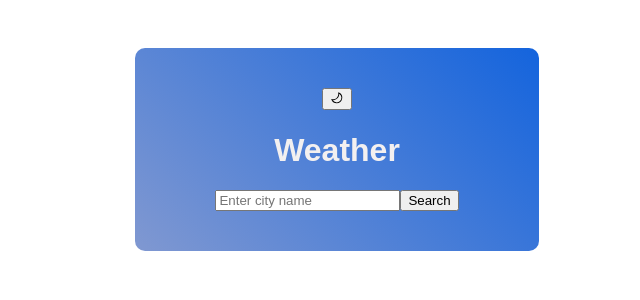
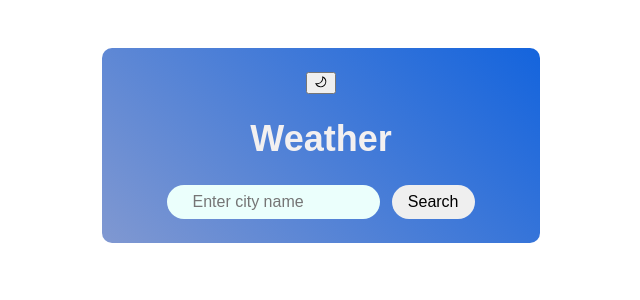
Before and after one commit to LenaM777/weather-app-react, a React (Vite) app: page / in a window 1280 px wide. Shown: the top 300 px of the page, without its empty margins (343-983 px from the left). Built offline with nearby package versions, Linux system fonts and the light colour scheme; no server answers.

Commit message:
style: Add styles SearchBar and WeatherDisplay

```diff
--- a/src/App.css
+++ b/src/App.css
@@ -25,7 +25,7 @@ body {
   background-image: var(--background-image);
   color: var(--text-color);
   transition: background-color 0.3s ease, color 0.3s ease;
-  padding: 40px;
+  padding: 24px;
   margin-top: 40px;
   border-radius: 10px;
   display: flex;
@@ -33,4 +33,5 @@ body {
   align-items: center;
   width: 100%;
   max-width: 500px;
+  font-size: 18px;
 }
--- a/src/components/SearchBar/SearchBar.css
+++ b/src/components/SearchBar/SearchBar.css
@@ -0,0 +1,26 @@
+.search-form {
+    display: flex;
+    align-items: center;
+    justify-content: center;
+    gap: 12px;
+}
+
+.search-input {
+    width: 50%;
+    padding: 8px 16px;
+    border: none;
+    outline: none;
+    border-radius: 40px;
+    padding-left: 25px;
+    color: #626262;
+    background: #ebfffc;
+    font-size: 16px;
+}
+
+.search-button {
+    border: none;
+    padding: 8px 16px;
+    border-radius: 40px;
+    cursor: pointer;
+    font-size: 16px;
+}
--- a/src/components/SearchBar/SearchBar.jsx
+++ b/src/components/SearchBar/SearchBar.jsx
@@ -1,4 +1,5 @@
 import React, { useState } from "react";
+import "./SearchBar.css";
 
 function SearchBar({ onSearch }) {
   const [city, setCity] = useState("");
@@ -19,14 +20,17 @@ function SearchBar({ onSearch }) {
 
   return (
     <div className="search-bar">
-      <form onSubmit={handleSubmit}>
+      <form className="search-form" onSubmit={handleSubmit}>
         <input
+          className="search-input"
           type="text"
           placeholder="Enter city name"
           onChange={handleChange}
           value={city}
         />
-        <button type="submit">Search</button>
+        <button className="search-button" type="submit">
+          Search
+        </button>
       </form>
     </div>
   );
--- a/src/components/WeatherDisplay/WeatherDisplay.css
+++ b/src/components/WeatherDisplay/WeatherDisplay.css
@@ -0,0 +1,30 @@
+.weather-display {
+  padding-top: 40px;
+  display: flex;
+  flex-direction: column;
+  align-items: center;
+}
+
+.weather-display p {
+    margin: 8px 0;
+}
+.weather-city {
+  margin: 0;
+  font-size: 52px;
+}
+
+.temperature {
+  font-size: 48px;
+  margin: 0;
+}
+
+.weather-description {
+  font-size: 22px;
+}
+
+.display-column {
+  display: flex;
+  gap: 40px;
+  font-size: 20px;
+  margin-top: 32px;
+}
--- a/src/components/WeatherDisplay/WeatherDisplay.jsx
+++ b/src/components/WeatherDisplay/WeatherDisplay.jsx
@@ -1,4 +1,5 @@
 import React from "react";
+import "./WeatherDisplay.css";
 
 function WeatherDisplay({ data }) {
   if (!data) {
@@ -11,13 +12,18 @@ function WeatherDisplay({ data }) {
 
   return (
     <div className="weather-display">
-      <h2>{name}</h2>
+      <h2 className="weather-city">{name}</h2>
       <img src={iconUrl} alt={weather[0].description} />
-      <p>Temperature: {main.temp} °C</p>
-      <p>{weather[0].description}</p>
-      <p>Feels like: {main.feels_like} °C</p>
-      <p>Humidity: {main.humidity} %</p>
-      <p>Wind Speed: {wind.speed} km/h</p>
+      <p className="temperature">{main.temp.toFixed(0)}&deg;C</p>
+      <p className="weather-description">
+        {weather[0].description.charAt(0).toUpperCase() +
+          weather[0].description.slice(1)}
+      </p>
+      <p>Feels like: {main.feels_like.toFixed(0)}&deg;C</p>
+      <div className="display-column">
+        <p>Humidity: {main.humidity}%</p>
+        <p>Wind: {wind.speed.toFixed(1)} km/h</p>
+      </div>
     </div>
   );
 }
```
